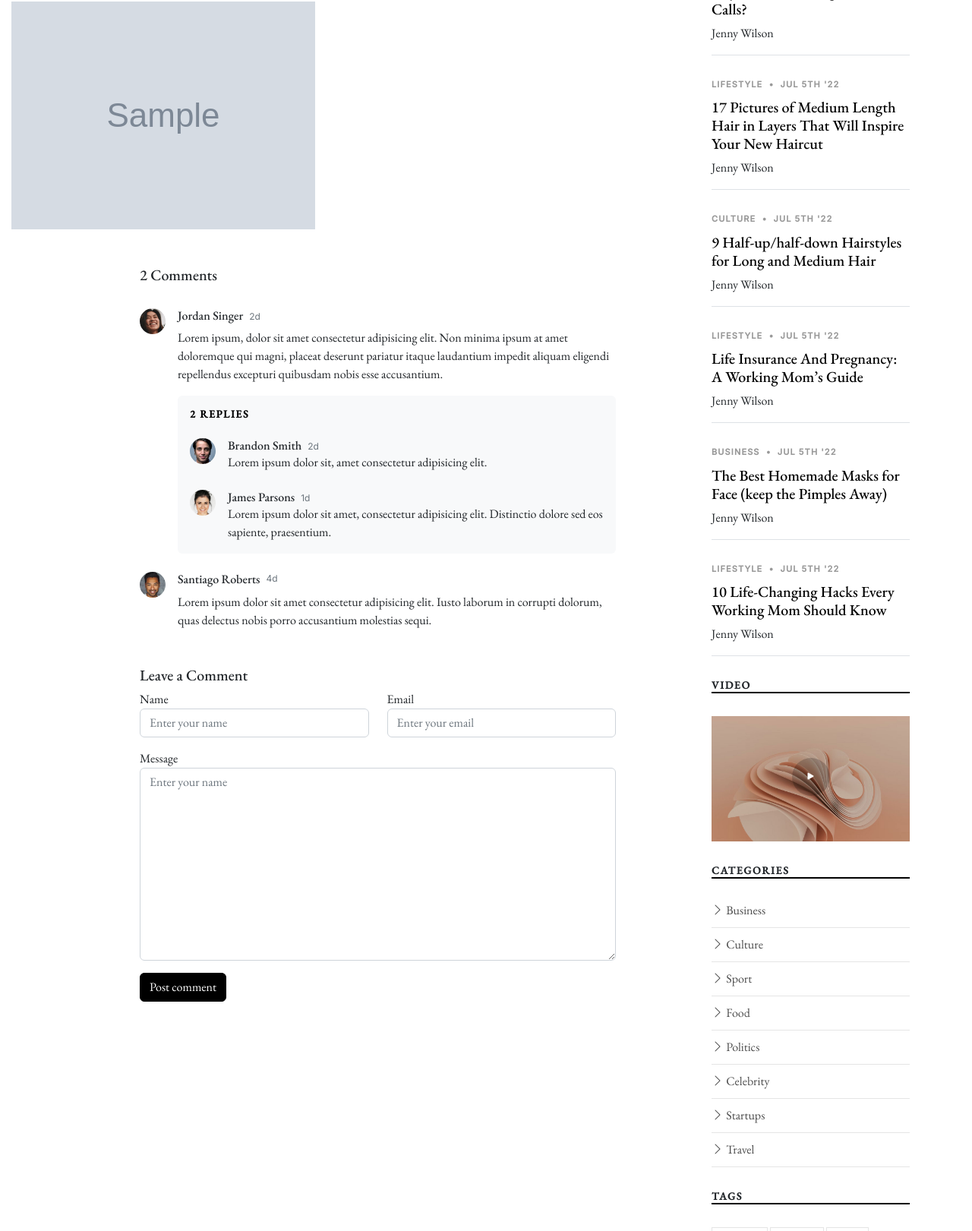
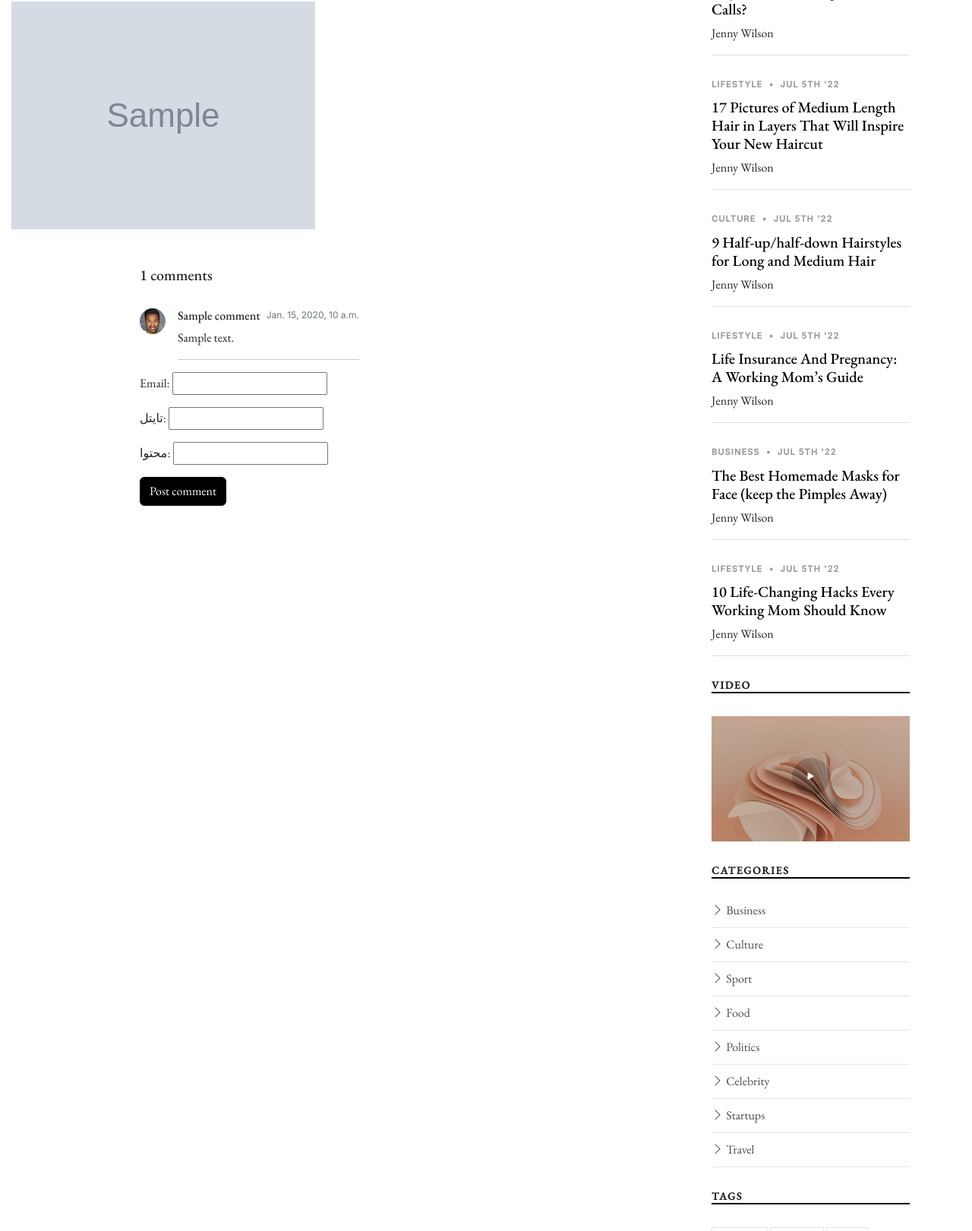
Before and after one commit to mhsharifi96/django-course, a Django app: template sample/sampleproject/templates/single-post.html in a window 1280 px wide. Shown: the part 299-1920 px from the top of the page at 76% size. Run offline with Django 4.2, Linux system fonts and the light colour scheme; the template is opened without the code that fills it: values that come from a table or form of the project are taken from there, others are empty; tables that the repository leaves empty hold one stand-in row (values such as "Sample post"); grey boxes marked "Sample" are stand-in pictures; some libraries are stand-ins or nearby versions; some web fonts are replaced.

Commit message:
add form - session5

```diff
--- /dev/null
+++ b/sample/sampleproject/blog/forms.py
@@ -0,0 +1,54 @@
+from django.utils.translation import gettext_lazy as _
+
+
+from django import forms
+from .models import Comment,Category
+
+
+#https://docs.djangoproject.com/en/4.1/topics/forms/
+class commentForm(forms.Form):
+    email = forms.EmailField(max_length=254)
+    title = forms.CharField(max_length=254)
+    content = forms.CharField(max_length=1000) #widget=forms.Textarea
+    # name = forms.CharField( max_length=254, required=False,widget=forms.TextInput(attrs={'size': 10, 'title': 'Your name'}))
+    password = forms.CharField(max_length=255 , widget=forms.PasswordInput())
+
+
+class SimpleForm(forms.Form):
+    name = forms.CharField(max_length=255,label="نام",initial="maktab",)
+    lastname = forms.CharField(max_length=255,label="نام خانوادگی ",help_text="نام خانوادگی منظور همون فامیلی است ",initial="sharif")
+    birthday = forms.IntegerField(label="سال تولد ") #required=False,    error_messages={'invalid':"داداش فقط عدد"}
+    choice = forms.ChoiceField(label="الکی",choices=((1,'one'),(2,'two')))
+    description = forms.CharField(widget=forms.Textarea)
+    # tags = forms.ModelChoiceField(label=" model choice",queryset=Tag.objects.all()) #to_field_name = "title" --> chose value of select
+    #refrence : https://docs.djangoproject.com/en/4.2/ref/forms/fields/#django.forms.ModelChoiceField
+
+    def save(self):
+        print('on save method : ',self.cleaned_data)
+        # ....
+        #refrence : https://stackoverflow.com/questions/11943912/how-do-you-write-a-save-method-for-forms-in-django
+
+
+
+class CommentModelForm(forms.ModelForm):
+
+    class Meta :
+        model = Comment
+        # fields = '__all__'
+        fields = ['email','title','content']
+        # exclude = ['post']
+        labels = {
+
+            'title':_('تایتل'),
+            'content':'محتوا',
+        }
+        # widgets = {
+        #     'title': Textarea(attrs={'cols': 80, 'rows': 20}),
+        # }
+
+
+
+class CategoryModelForm(forms.ModelForm):
+    class Meta :
+        model = Category
+        fields = '__all__'
--- a/sample/sampleproject/blog/models.py
+++ b/sample/sampleproject/blog/models.py
@@ -1,4 +1,6 @@
 from django.db import models
+from django.urls import reverse
+
 # from django.contrib.auth import get_user_model
 
 
@@ -27,6 +29,9 @@ class Category(models.Model):
     slug = models.SlugField()
     # thumbnail = models.ImageField(upload_to='images/category/%Y/%m/%d',blank=True,null=True)
 
+    # def get_absolute_url(self): # new
+    #     return reverse('blog:category')
+
     def __str__(self):
         return self.title
 
@@ -48,6 +53,26 @@ class Post(models.Model):
     def __str__(self):
         return self.title
 
+# https://stackoverflow.com/questions/8609192/what-is-the-difference-between-null-true-and-blank-true-in-django
 
 
-# https://stackoverflow.com/questions/8609192/what-is-the-difference-between-null-true-and-blank-true-in-django
+
+class Comment(models.Model):
+    post = models.ForeignKey(Post, on_delete=models.CASCADE)
+    email = models.EmailField(max_length=254)
+    title  = models.CharField(max_length=254)
+    content = models.CharField( max_length=100)
+    created_at = models.DateTimeField(auto_now_add=True)
+    updated_at = models.DateTimeField(auto_now=True)
+
+    def __str__(self) -> str:
+        return self.title
+
+
+
+    class Meta :
+        db_table = "comment"
+        verbose_name = "comment"
+        verbose_name_plural = "comments"
+        # get_latest_by = "-created_at" #This specifies the default field(s) to use in your model Manager’s latest() and earliest() methods.
+        ordering = ['-created_at']
--- a/sample/sampleproject/blog/urls.py
+++ b/sample/sampleproject/blog/urls.py
@@ -7,9 +7,8 @@ urlpatterns = [
     path('first',views.first_view),
     path('',views.PostsView.as_view(),name='main-page'),
     path('list',views.PostListView.as_view(),name='list-page'),
-    path('post/<int:pk>',views.PostDetailView.as_view(),name='single-post'),
-    # path('post-detail/<int:pk>',views.PostDetailView.as_view(),name='single-post'),
-
-
+    path('post-detail/<int:pk>',views.post_detail,name='single-post'), #version 1,2
+    # path('post-detail/<int:pk>',views.PostDetailView.as_view(),name='single-post'), #version 3-5
+    path('category',views.CategoryView.as_view(),name='category'),
 
 ]
--- a/sample/sampleproject/templates/single-post.html
+++ b/sample/sampleproject/templates/single-post.html
@@ -33,60 +33,11 @@
 
             <!-- ======= Comments ======= -->
             <div class="comments">
-              <h5 class="comment-title py-4">2 Comments</h5>
-              <div class="comment d-flex mb-4">
-                <div class="flex-shrink-0">
-                  <div class="avatar avatar-sm rounded-circle">
-                    <img class="avatar-img" src="assets/img/person-5.jpg" alt="" class="img-fluid">
-                  </div>
-                </div>
-                <div class="flex-grow-1 ms-2 ms-sm-3">
-                  <div class="comment-meta d-flex align-items-baseline">
-                    <h6 class="me-2">Jordan Singer</h6>
-                    <span class="text-muted">2d</span>
-                  </div>
-                  <div class="comment-body">
-                    Lorem ipsum, dolor sit amet consectetur adipisicing elit. Non minima ipsum at amet doloremque qui magni, placeat deserunt pariatur itaque laudantium impedit aliquam eligendi repellendus excepturi quibusdam nobis esse accusantium.
-                  </div>
+              <h5 class="comment-title py-4">{{comments | length}} comments</h5>
+              {% if comments %}
 
-                  <div class="comment-replies bg-light p-3 mt-3 rounded">
-                    <h6 class="comment-replies-title mb-4 text-muted text-uppercase">2 replies</h6>
+              {% for comment in comments  %}
 
-                    <div class="reply d-flex mb-4">
-                      <div class="flex-shrink-0">
-                        <div class="avatar avatar-sm rounded-circle">
-                          <img class="avatar-img" src="assets/img/person-4.jpg" alt="" class="img-fluid">
-                        </div>
-                      </div>
-                      <div class="flex-grow-1 ms-2 ms-sm-3">
-                        <div class="reply-meta d-flex align-items-baseline">
-                          <h6 class="mb-0 me-2">Brandon Smith</h6>
-                          <span class="text-muted">2d</span>
-                        </div>
-                        <div class="reply-body">
-                          Lorem ipsum dolor sit, amet consectetur adipisicing elit.
-                        </div>
-                      </div>
-                    </div>
-                    <div class="reply d-flex">
-                      <div class="flex-shrink-0">
-                        <div class="avatar avatar-sm rounded-circle">
-                          <img class="avatar-img" src="assets/img/person-3.jpg" alt="" class="img-fluid">
-                        </div>
-                      </div>
-                      <div class="flex-grow-1 ms-2 ms-sm-3">
-                        <div class="reply-meta d-flex align-items-baseline">
-                          <h6 class="mb-0 me-2">James Parsons</h6>
-                          <span class="text-muted">1d</span>
-                        </div>
-                        <div class="reply-body">
-                          Lorem ipsum dolor sit amet, consectetur adipisicing elit. Distinctio dolore sed eos sapiente, praesentium.
-                        </div>
-                      </div>
-                    </div>
-                  </div>
-                </div>
-              </div>
                 <div class="comment d-flex">
                   <div class="flex-shrink-0">
                     <div class="avatar avatar-sm rounded-circle">
@@ -95,41 +46,63 @@
                   </div>
                   <div class="flex-shrink-1 ms-2 ms-sm-3">
                     <div class="comment-meta d-flex">
-                    <h6 class="me-2">Santiago Roberts</h6>
-                    <span class="text-muted">4d</span>
+                      <h6 class="me-2">{{comment.title}}</h6>
+                      <span class="text-muted">{{comment.created_at}}</span>
                     </div>
                     <div class="comment-body">
-                    Lorem ipsum dolor sit amet consectetur adipisicing elit. Iusto laborum in corrupti dolorum, quas delectus nobis porro accusantium molestias sequi.
+                      {{comment.content}}
+                    </div>
+                  <hr>
                   </div>
                 </div>
+              {% endfor %}
+               {% else %}
+              <div class="comment-body">
+                 there is no comment yet !
               </div>
+              {% endif %}
             </div><!-- End Comments -->
 
             <!-- ======= Comments Form ======= -->
-            <div class="row justify-content-center mt-5">
+            {% comment %} <div class="row justify-content-center mt-5">
 
+              <form action="{% url 'blog:single-post' post.id %}" method="post">
+                {% csrf_token %}
                 <div class="col-lg-12">
                   <h5 class="comment-title">Leave a Comment</h5>
                   <div class="row">
                     <div class="col-lg-6 mb-3">
-                    <label for="comment-name">Name</label>
-                    <input type="text" class="form-control" id="comment-name" placeholder="Enter your name">
+                      <label for="comment-email">Email</label>
+                      <input name="email" type="text" class="form-control" id="comment-email" placeholder="Enter your email">
                     </div>
                     <div class="col-lg-6 mb-3">
-                    <label for="comment-email">Email</label>
-                    <input type="text" class="form-control" id="comment-email" placeholder="Enter your email">
+                      <label for="comment-title">title</label>
+                      <input type="text" name='title' class="form-control" id="comment-name" placeholder="Enter your title">
                     </div>
                     <div class="col-12 mb-3">
                       <label for="comment-message">Message</label>
 
-                    <textarea class="form-control" id="comment-message" placeholder="Enter your name" cols="30" rows="10"></textarea>
+                      <textarea name='content' class="form-control" id="comment-message" placeholder="Enter your name" cols="30" rows="10"></textarea>
                     </div>
                     <div class="col-12">
                       <input type="submit" class="btn btn-primary" value="Post comment">
                     </div>
                   </div>
                 </div>
-            </div><!-- End Comments Form -->
+              </form>
+            </div> {% endcomment %}
+            <!-- End Comments Form -->
+
+
+            <!-- ======= Django Comments Form ======= -->
+            <form action="{% url 'blog:single-post' post.id %}" method="post">
+              {% csrf_token %}
+              {{ form.as_p }}
+              <div class="col-12">
+                <input type="submit" class="btn btn-primary" value="Post comment">
+              </div>
+            </form>
+            <!-- ======= End Django Comments Form ======= -->
 
           </div>
           <div class="col-md-3">
```
Also changed, not shown: sample/sampleproject/blog/admin.py (+9 -1 lines), sample/sampleproject/blog/templates/blog/category_form.html (added, +12 -0 lines), sample/sampleproject/blog/views.py (+169 -36 lines), sample/sampleproject/blog/migrations/0011_comment.py (added), sample/sampleproject/blog/migrations/0012_comment_post.py (added), sample/sampleproject/templates/raw-html/main_v1.html (renamed from sample/sampleproject/templates/main_v1.html), sample/sampleproject/templates/raw-html/single-post_v1.html (renamed from sample/sampleproject/templates/single-post_v1.html). Lines whose indentation alone changed are shown as unchanged.
